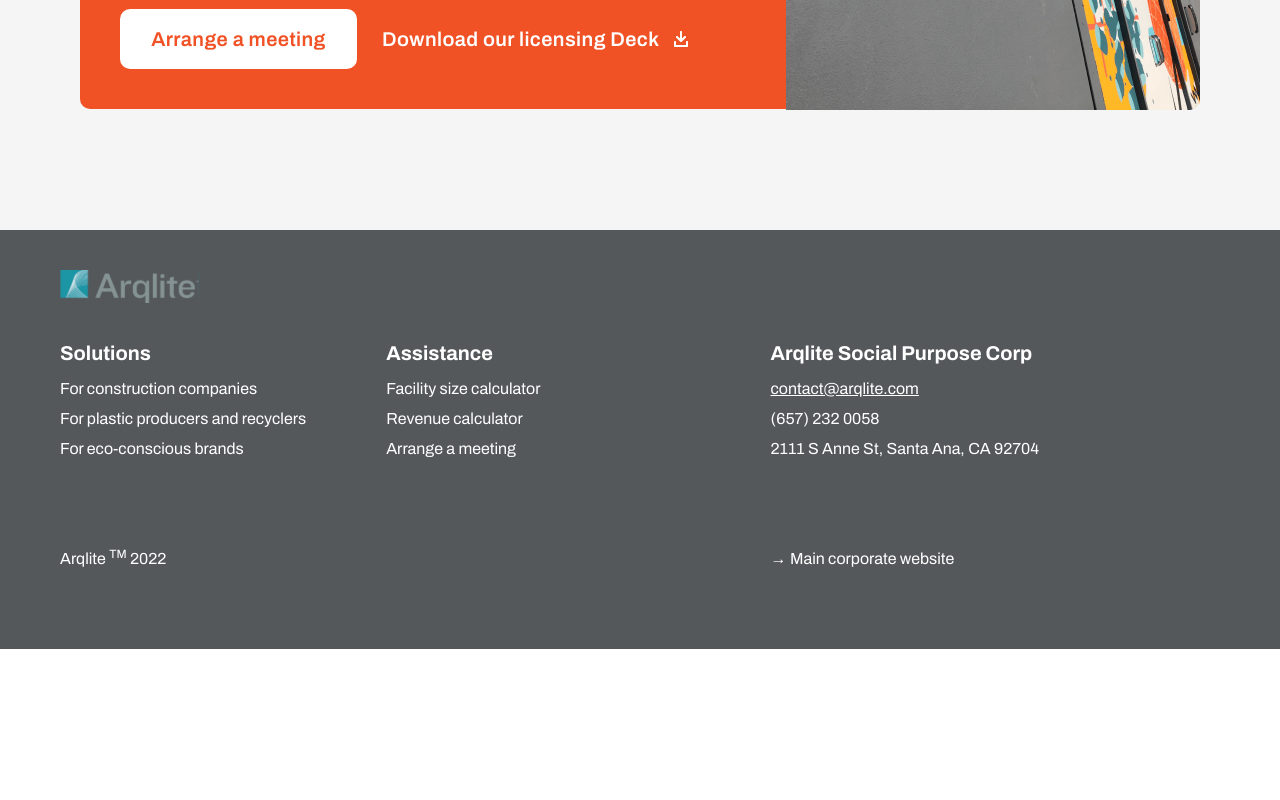
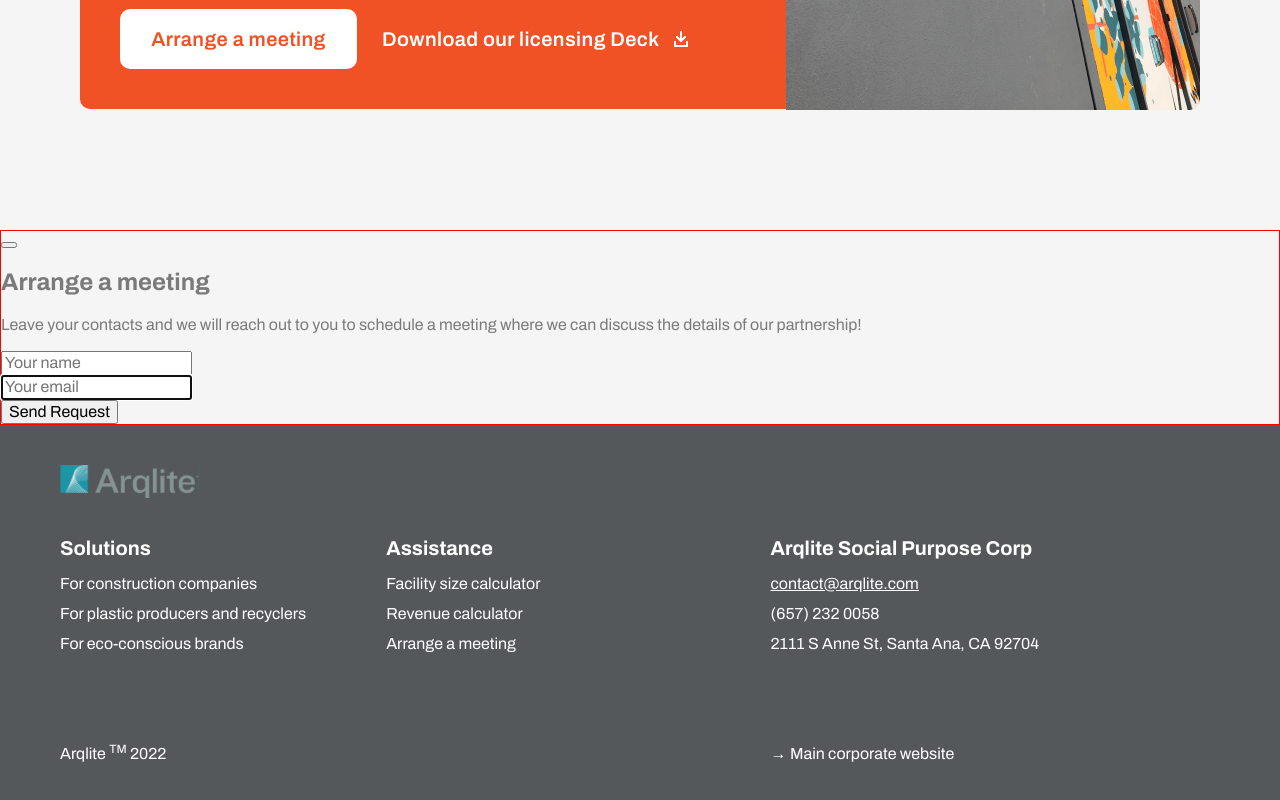
Before and after one commit to Apiary-Arqlite/arqlite, a React (Create React App) app: page / in a window 1280 px wide. Shown: the part 3688-4488 px from the top of the page. Before the commit the page ends 4337 px from the top, so only its background shows below. Built offline with nearby package versions, Linux system fonts and the light colour scheme.

Commit message:
wip form

```diff
--- a/src/components/App.js
+++ b/src/components/App.js
@@ -4,6 +4,7 @@
 import Header from "./Header";
 import Main from "./Main";
 import Footer from "./Footer";
+import ArrangeMeetingForm from "./ArrangeMeetingForm";
 
 
 /* -------------------------------------------------------------------------- */
@@ -16,8 +17,9 @@
       <div className="page">
         <Header />
         <Main/>
+        <ArrangeMeetingForm/>
+        <Footer />
 
-        <Footer />
       </div>
     </div>
   );
--- /dev/null
+++ b/src/components/ArrangeMeetingForm.js
@@ -0,0 +1,56 @@
+import {Section} from '../components/Section';
+
+const ArrangeMeetingForm = ({isOpen, onClose, onSubmit}) => {
+  const handleInputChange=()=>{
+    console.log("name")
+  }
+  return (
+    <Section.ArrangeMeetingForm>
+      <div className="form__container">
+        <button className="form__close-button" type="button" />
+        <form className="form" action="#" onSubmit={onSubmit}>
+          {/* <form className='form_form' action="#" onChange={onChange}> */}
+          <h2 className="form__title">Arrange a meeting</h2>
+          <p>
+            Leave your contacts and we will reach out to you to schedule a
+            meeting where we can discuss the details of our partnership!
+          </p>
+
+          <div className="form__input-container">
+            <label htmlFor="name" className="form__input-label"/>
+
+              <input
+              type="text"
+              id="name"
+              name="name"
+              placeholder="Your name"
+              className="form__input"
+              //value={name}
+              onChange={handleInputChange}
+              maxLength="40"
+            />
+          </div>
+          <div className="form__input-container">
+            <label htmlFor="email" className="form__input-label">
+
+              <span id="email-error"></span>
+            </label>
+            <input
+              type="email"
+              id="email"
+              name="email"
+              placeholder="Your email"
+              className="form__input"
+              //value={email}
+              onChange={handleInputChange}
+              required
+              autoFocus
+            />
+          </div>
+          <button type="submit" className='form__submit-button'>Send Request</button>
+        </form>
+      </div>
+      </Section.ArrangeMeetingForm>
+  );
+};
+export default ArrangeMeetingForm;
--- a/src/components/Footer.js
+++ b/src/components/Footer.js
@@ -1,4 +1,3 @@
-//import './Footer.css';
 import {Link} from 'react-router-dom';
 import arqliteLogo2 from '../images/arqlite-logo-2.svg';
 import {Section} from './Section';
--- a/src/components/MeetingCard.js
+++ b/src/components/MeetingCard.js
@@ -1,5 +1,5 @@
 import {Section} from '../components/Section';
-import buildingImg from '../images/building-image.png';
+
 import downloadIcon from '../images/download-icon-white.png';
 function MeetingCard({handleArrangeMeetingClick, handleDownloadClick,img}) {
   return (
--- a/src/components/Section.js
+++ b/src/components/Section.js
@@ -50,7 +50,7 @@
   font-weight: 400;
   font-size: 16px;
   line-height: 20px;
- width: 100%;
+  width: 100%;
 `;
 const MeetingCard = styled.section`
   padding: 80px;
@@ -58,7 +58,7 @@
   flex-direction: row;
   color: #ffffff;
   max-width: 1280px;
-  margin-bottom:40px;
+  margin-bottom: 40px;
 `;
 const MeetingCardContainer = styled.section`
   display: flex;
@@ -85,7 +85,7 @@
   margin: 0;
   padding: 0;
   margin-right: 25px;
-  cursor:pointer;
+  cursor: pointer;
 `;
 const MeetingCardDownloadButton = styled.button`
   display: flex;
@@ -96,19 +96,32 @@
   font-size: 20px;
   line-height: 22px;
   letter-spacing: 0.02em;
-  background:transparent;
+  background: transparent;
   color: #ffffff;
- align-items:center;
+  align-items: center;
   border: none;
-  padding:0;
+  padding: 0;
   border-radius: 10px;
-  cursor:pointer;
+  cursor: pointer;
 `;
 const MeetingCardAction = styled.section`
   display: flex;
   flex-direction: row;
+`;
+const ArrangeMeetingForm = styled.section`
+display: flex;
+  flex-direction: column;
+  font-family: 'Archivo';
+  font-style: normal;
+  color: rgba(0, 0, 0, 0.5);
+  border:solid red 1px;
 
-`;
+
+`
+
+
+
+
 
 Section.Marker = SectionMarker;
 Section.Header = SectionHeader;
@@ -119,3 +132,4 @@
 Section.MeetingCardButton = MeetingCardButton;
 Section.MeetingCardDownloadButton = MeetingCardDownloadButton;
 Section.MeetingCardAction = MeetingCardAction;
+Section.ArrangeMeetingForm=ArrangeMeetingForm;
```
